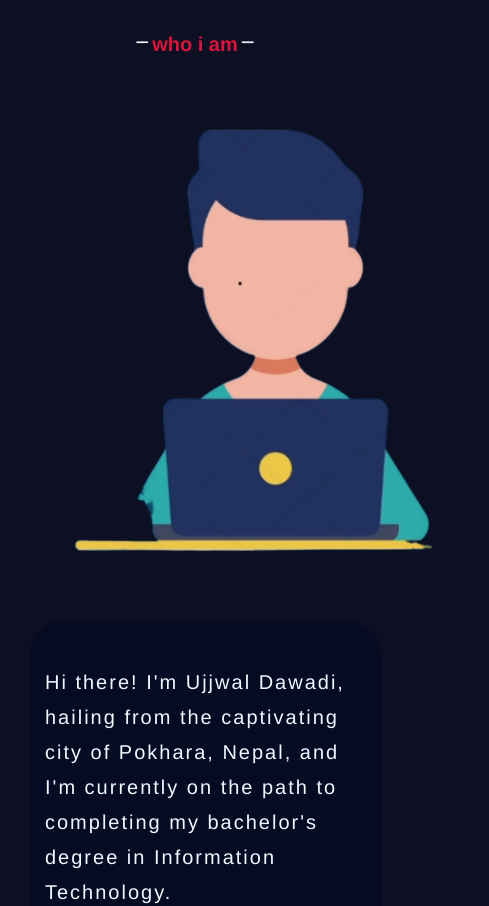
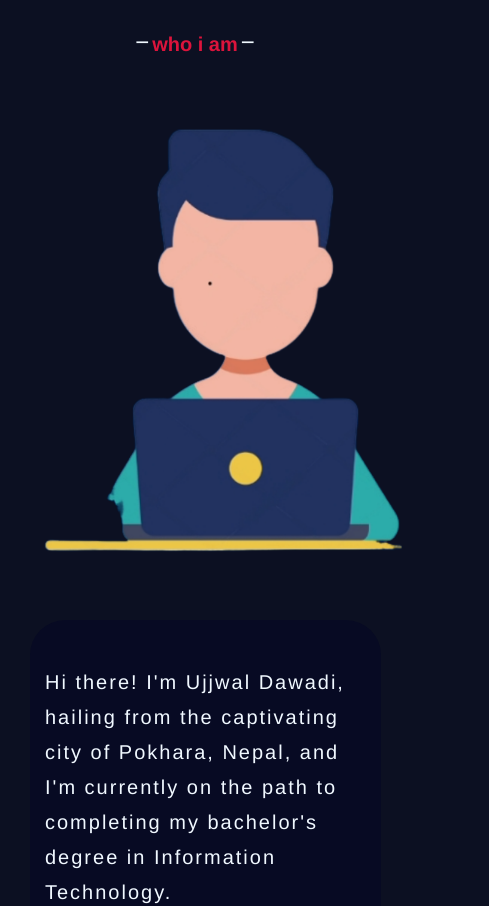
Before and after one commit to UjjjwalDawadi/Portfolio, a plain HTML site: page index.html in a window 390 px wide. Shown: the part 1508-2414 px from the top of the page, 489 px wide, since content can reach past the window. Drawn offline with nearby package versions, Linux system fonts and the light colour scheme.

Commit message:
FInal Final

```diff
--- a/styles.css
+++ b/styles.css
@@ -326,9 +326,8 @@ header {
     }
 
     .about-left {
-        margin-right: 0;
-
-        margin-left: 30px;
+        left:5px;
+        width: 85%;
         margin-bottom: 20px;
     }
 
```
